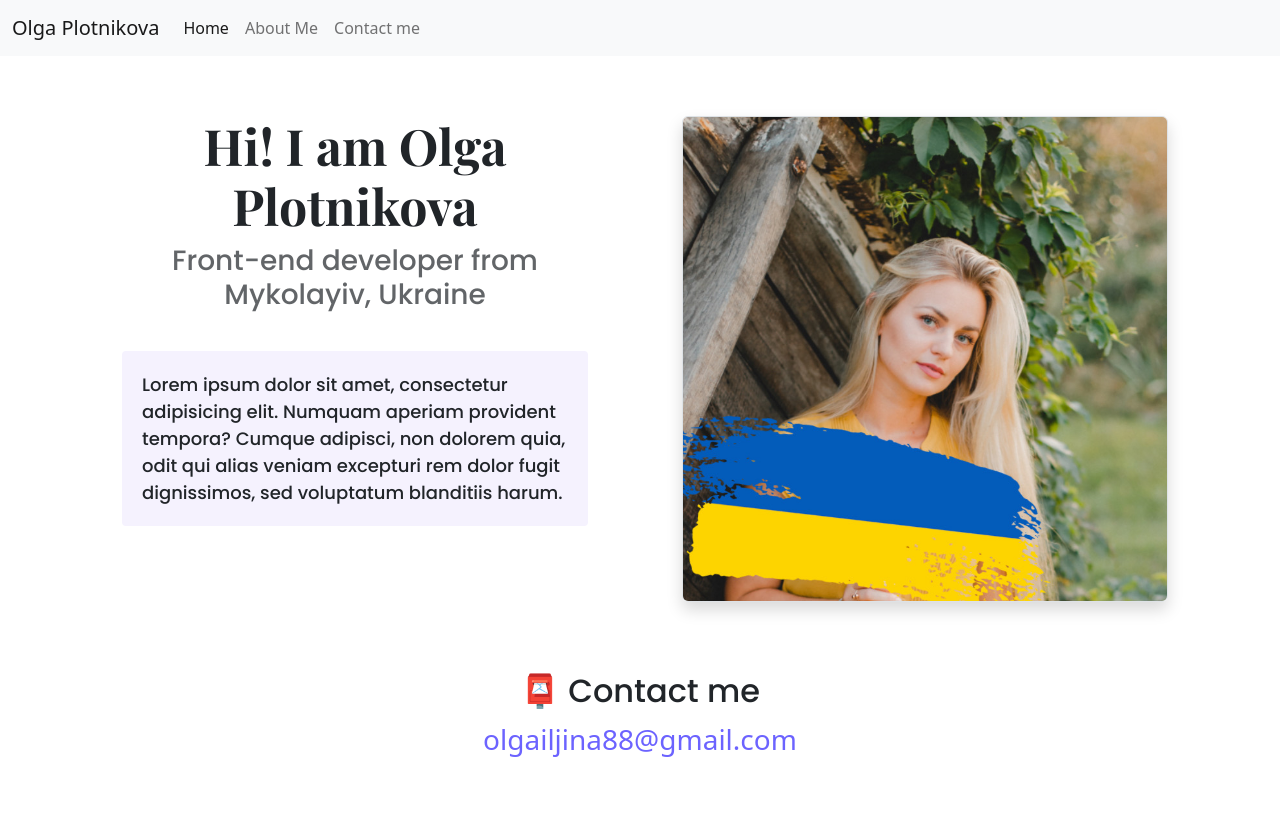
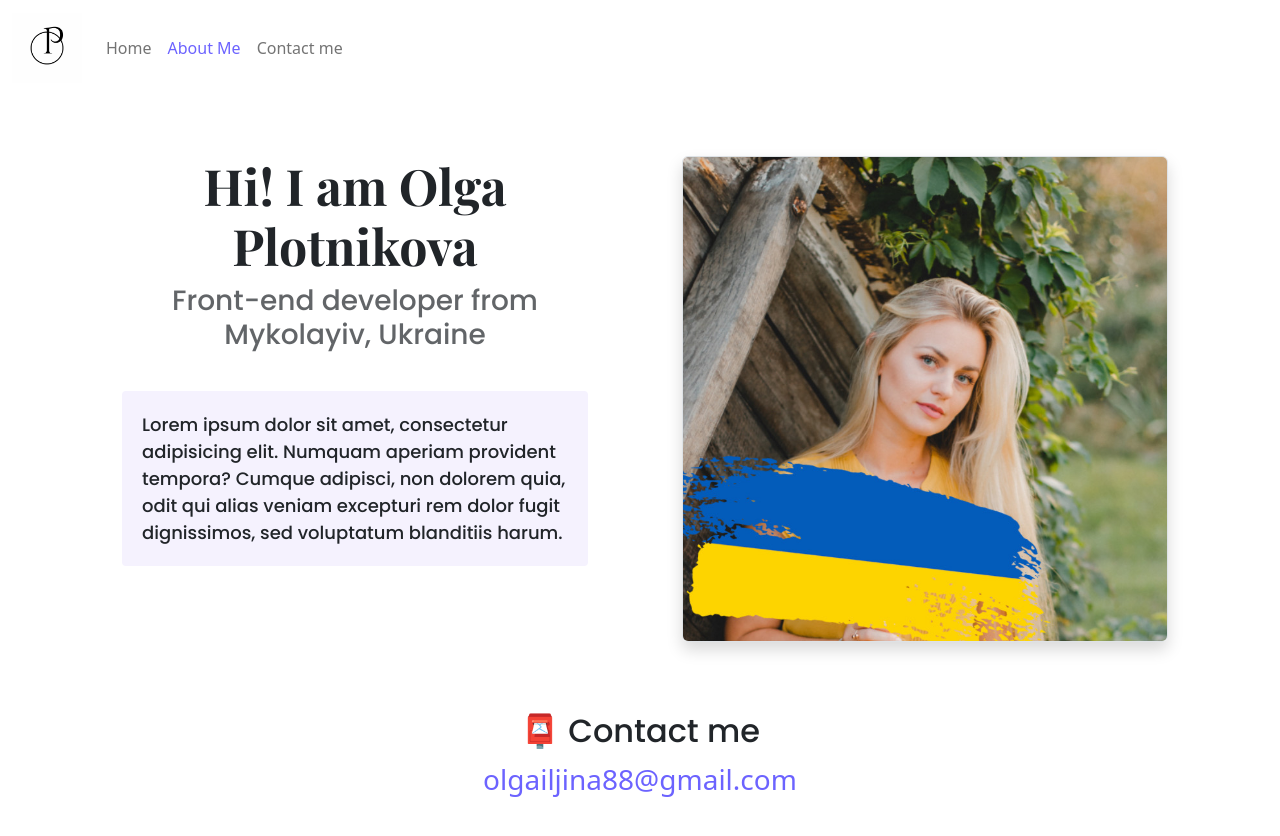
Before and after one commit to olgamati/olga-plotnikova, a plain HTML site: page about.html in a window 1280 px wide. Before the commit the page ends 800 px from the top, so only its background shows below. Drawn offline with nearby package versions, Linux system fonts and the light colour scheme.

Commit message:
Added the logo to nav bar

```diff
--- a/about.html
+++ b/about.html
@@ -30,9 +30,9 @@
     />
   </head>
   <body>
-    <nav class="navbar navbar-expand-lg bg-light">
+    <nav class="navbar navbar-expand-lg bg-white">
       <div class="container-fluid">
-        <a class="navbar-brand" href="index.html">Olga Plotnikova</a>
+        <a class="navbar-brand" href="index.html"><img src="images/mylogo.png" alt="logo" class="logo" /></a>
         <button
           class="navbar-toggler"
           type="button"
@@ -47,13 +47,13 @@
         <div class="collapse navbar-collapse" id="navbarNav">
           <ul class="navbar-nav">
             <li class="nav-item">
-              <a class="nav-link active" aria-current="page" href="#">Home</a>
+              <a class="nav-link" aria-current="page" href="/">Home</a>
             </li>
             <li class="nav-item">
-              <a class="nav-link" href="about.html">About Me</a>
+              <a class="nav-link active" href="about.html">About Me</a>
             </li>
             <li class="nav-item">
-              <a class="nav-link" href="about.html#contact">Contact me</a>
+              <a class="nav-link" href="contact.html">Contact me</a>
             </li>
           </ul>
         </div>
--- a/style.css
+++ b/style.css
@@ -68,7 +68,9 @@ p {
   text-transform: capitalize;
   font-family: var(--default-font-family);
 }
-
+.active {
+  color: var(--primary-color) !important;
+}
 .contact-link {
   background: var(--primary-color);
   box-shadow: var(--box-shadow);
@@ -153,3 +155,6 @@ p {
   text-align: center;
   background: none;
 }
+.logo {
+  max-width: 70px;
+}
```
Also changed, not shown: contact.html (+6 -4 lines), index.html (+5 -5 lines), images/mylogo.png (added).
